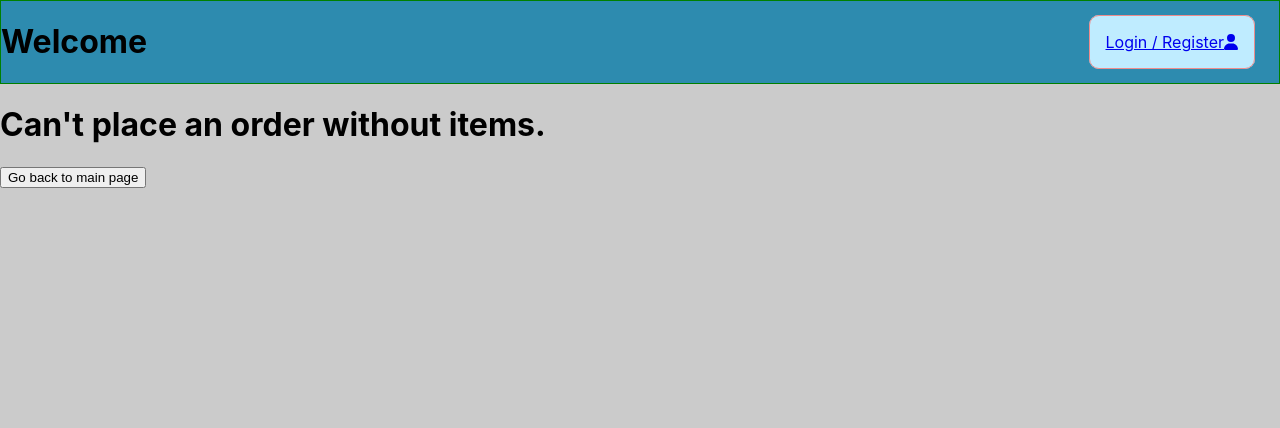
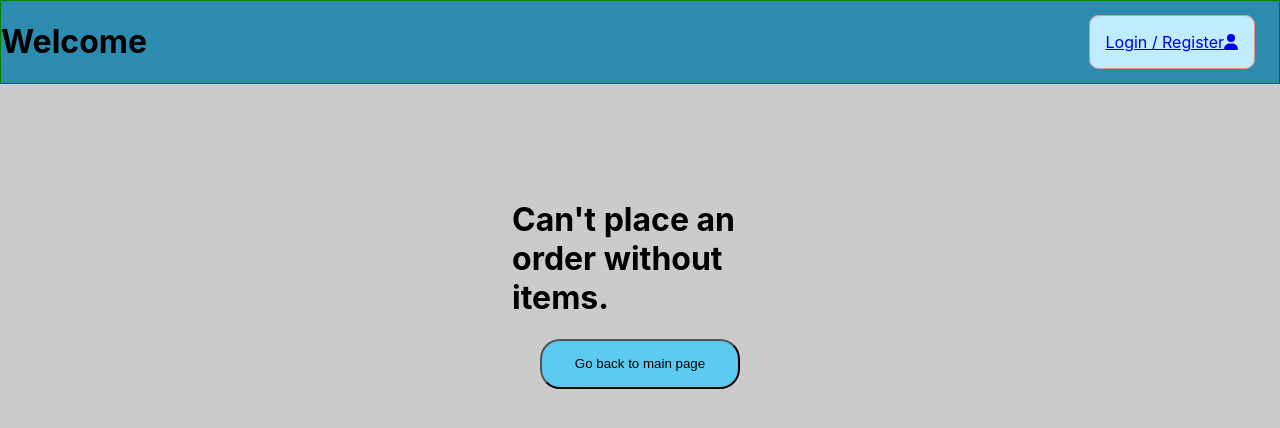
Before and after one commit to Justin-Hollmer1/ECommerceFrontend, a React (Create React App) app: page /checkout in a window 1280 px wide. Shown: the top 428 px of the page. Built offline with nearby package versions, Linux system fonts and the light colour scheme.

Commit message:
made some styling changes, it's ready to deploy

```diff
--- a/src/Pages/Checkout.js
+++ b/src/Pages/Checkout.js
@@ -87,9 +87,9 @@ function Checkout() {
     return (
         <div className="checkout-page">
             <NavBar />
-            {!keys.length && <div>
+            {!keys.length && <div className="checkout-without-items">
                 <h1>Can't place an order without items.</h1>
-                <button onClick={backToMainPage}>Go back to main page</button>
+                <button className="nav-to-main" onClick={backToMainPage}>Go back to main page</button>
             </div>}
             {keys.length !== 0 && <div>
                 <div className="checkout-form">
--- a/src/style.css
+++ b/src/style.css
@@ -429,3 +429,20 @@ body {
     border-radius: 10px;
     background-color: #c4f5e7;
 }
+
+.checkout-without-items {
+    display: flex;
+    margin: auto;
+    flex-direction: column;
+    width: 20%;
+    height: 50%;
+    justify-content: center;
+    align-items: center;
+}
+
+.nav-to-main {
+    height: 50px;
+    width: 200px;
+    border-radius: 20px;
+    background-color: #5cc9f1;
+}
```
